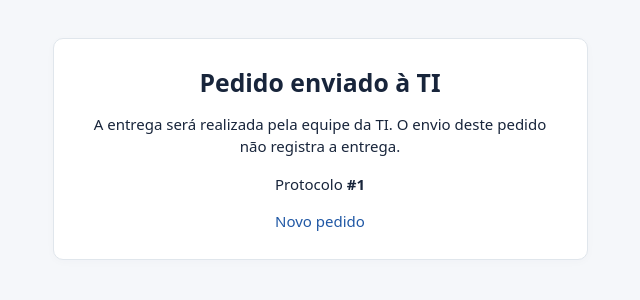
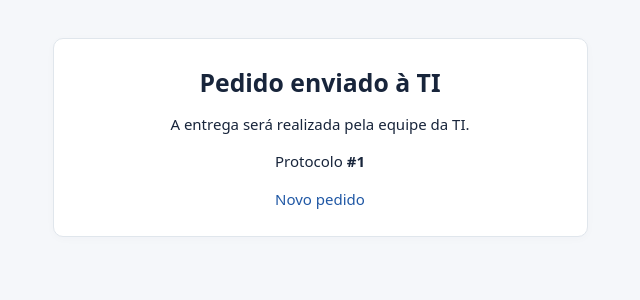
Before and after one commit to gabrieljmeira/chromebooks-sistema, a Flask app: page /enviado/1 in a window 1280 px wide. Shown: the part 68-368 px from the top of the page, without its empty margins (320-960 px from the left). Run offline with Flask 3, Linux system fonts and the light colour scheme; parts of the project's set-up code (start-up, migrations or seed data) failed here and were passed over.

Commit message:
Remove aviso sobre registro de entrega na confirmação

```diff
--- a/templates/success.html
+++ b/templates/success.html
@@ -1,2 +1,2 @@
 {% extends 'base.html' %}{% block title %}Pedido enviado{% endblock %}
-{% block content %}<section class="panel narrow center"><h1>Pedido enviado à TI</h1><p>A entrega será realizada pela equipe da TI. O envio deste pedido não registra a entrega.</p>{% if request_id %}<p>Protocolo <strong>#{{ request_id }}</strong></p>{% endif %}<a href="{{ url_for('retirada') }}">Novo pedido</a></section>{% endblock %}
+{% block content %}<section class="panel narrow center"><h1>Pedido enviado à TI</h1><p>A entrega será realizada pela equipe da TI.</p>{% if request_id %}<p>Protocolo <strong>#{{ request_id }}</strong></p>{% endif %}<a href="{{ url_for('retirada') }}">Novo pedido</a></section>{% endblock %}
```
